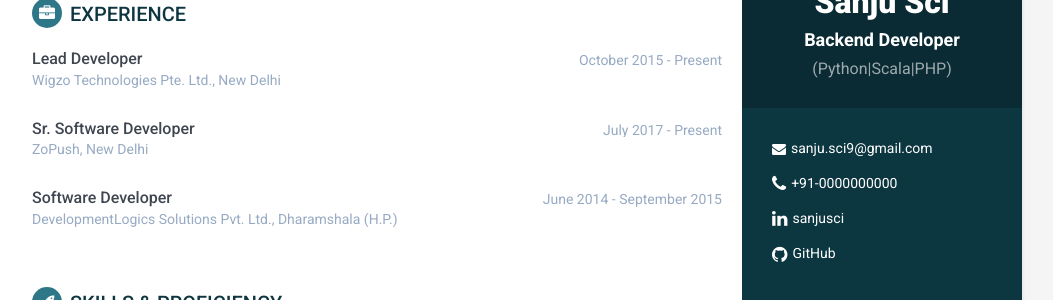
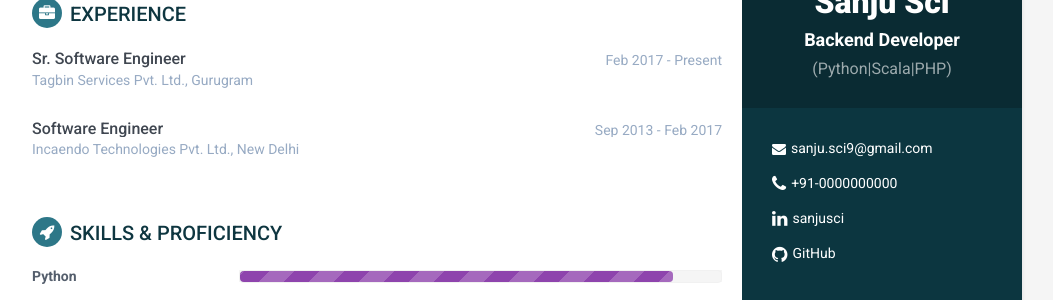
Before and after one commit to sanjusci/sanjusci.github.io, a Jekyll site: the page built from index.html, in a window 1280 px wide, cut to the strip 190-490 px from the top of the page. Shown: the whole strip, without its empty margins (143-1196 px from the left). Built offline with Jekyll 4.4.1, drawn with Linux system fonts in a browser that asks for light colours.

Commit message:
Update Exp

```diff
--- a/_data/experiences.yml
+++ b/_data/experiences.yml
@@ -1,23 +1,11 @@
 - experience:
-  role: Lead Developer
-  time: October 2015 - Present
-  company: Wigzo Technologies Pte. Ltd., New Delhi
-  # details: "Describe your role here lorem ipsum dolor sit amet, consectetuer adipiscing
-  # elit. Aenean commodo ligula eget dolor. Aenean massa. Cum sociis natoque penatibus et
-  # magnis dis parturient montes, nascetur ridiculus mus. Donec quam felis, ultricies nec,
-  # pellentesque eu, pretium quis, sem. Nulla consequat massa quis enim. Donec pede justo.
-  # <br> <br>
-  # Sed ut perspiciatis unde omnis iste natus error sit voluptatem accusantium doloremque
-  # laudantium, totam rem aperiam, eaque ipsa quae ab illo inventore veritatis et quasi
-  # architecto beatae vitae dicta sunt explicabo."
+  role: Sr. Software Engineer
+  time: Feb 2017 - Present
+  company: Tagbin Services Pvt. Ltd., Gurugram
 - experience:
-  role: Sr. Software Developer
-  time: July 2017 - Present
-  company: ZoPush, New Delhi
-- experience:
-  role: Software Developer
-  time: June 2014 - September 2015
-  company: DevelopmentLogics Solutions Pvt. Ltd., Dharamshala (H.P.)
+  role: Software Engineer
+  time: Sep 2013 - Feb 2017
+  company: Incaendo Technologies Pvt. Ltd., New Delhi
   # details: "Describe your role here lorem ipsum dolor sit amet, consectetuer adipiscing
   # elit. Aenean commodo ligula eget dolor. Aenean massa. Cum sociis natoque penatibus et
   # magnis dis parturient montes, nascetur ridiculus mus. Donec quam felis, ultricies nec,
```
